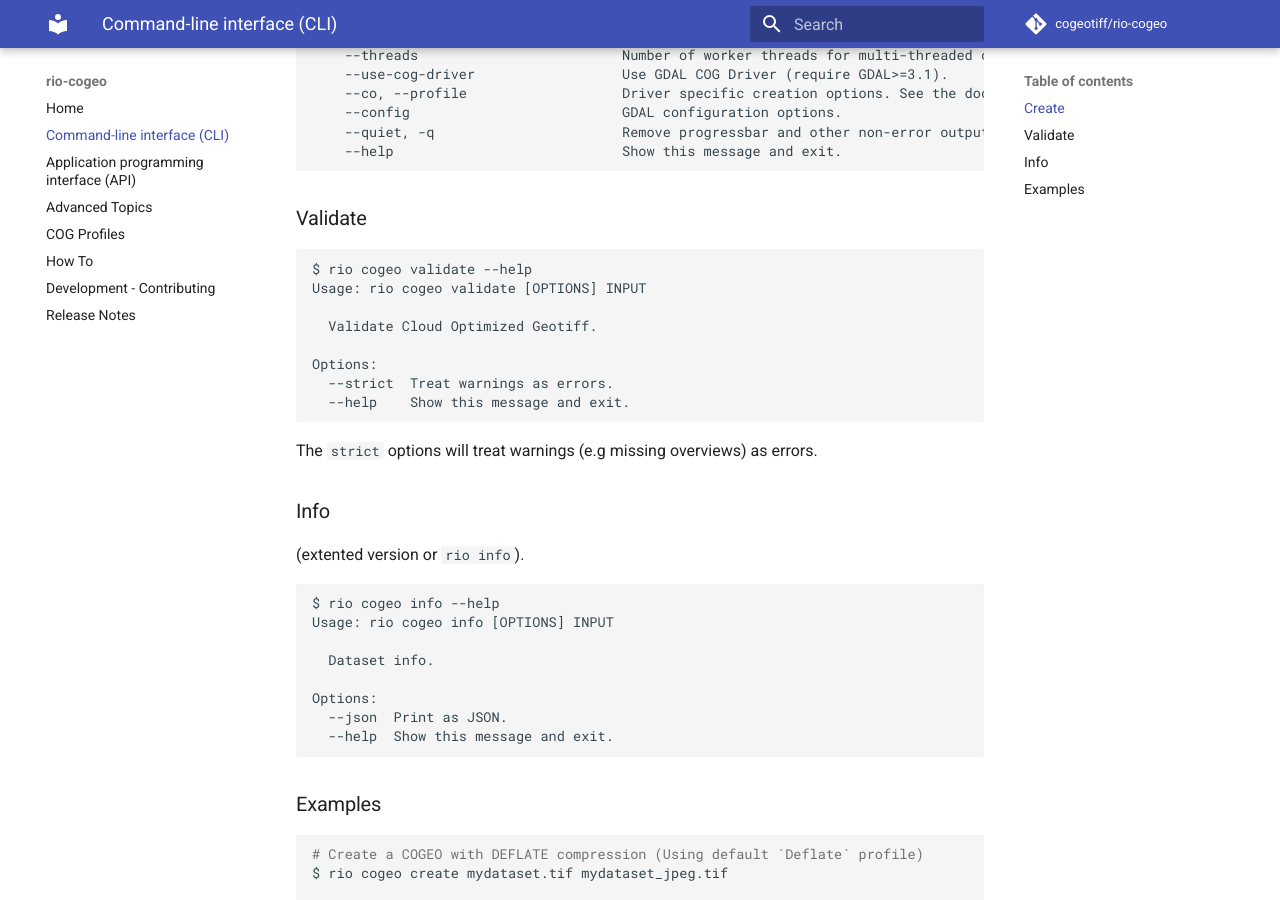
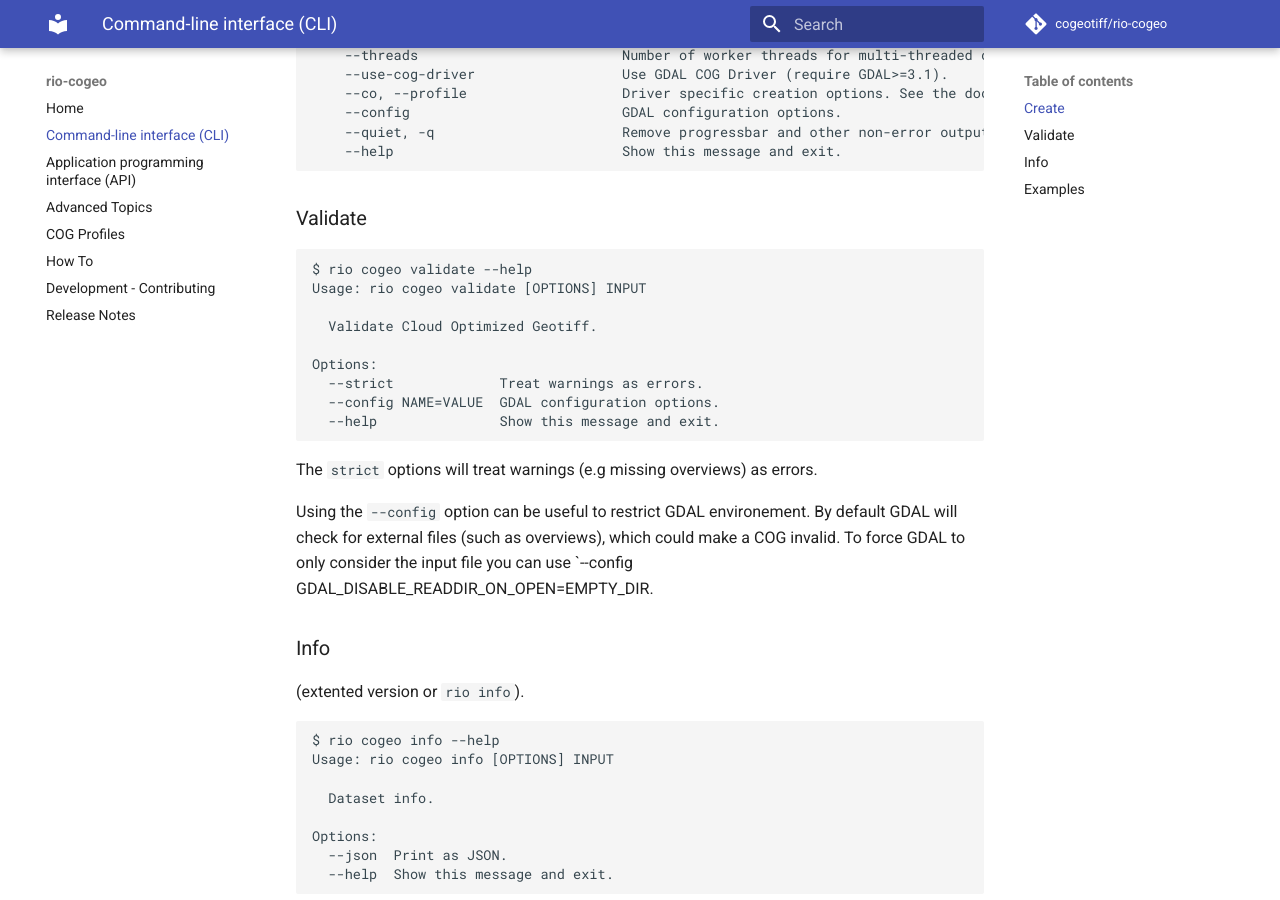
Before and after one commit to cogeotiff/rio-cogeo, an MkDocs documentation site: the page built from docs/CLI.md, in a window 1280 px wide and 900 px high, scrolled down 976 px. Built offline with MkDocs 1.6.1 and Material for MkDocs 9.7.7, drawn with Linux system fonts in a browser that asks for light colours; comment, search, counter and statistics services are not loaded.

Commit message:
update docs

````diff
--- a/docs/CLI.md
+++ b/docs/CLI.md
@@ -58,12 +58,14 @@ Usage: rio cogeo validate [OPTIONS] INPUT
   Validate Cloud Optimized Geotiff.
 
 Options:
-  --strict  Treat warnings as errors.
-  --help    Show this message and exit.
+  --strict             Treat warnings as errors.
+  --config NAME=VALUE  GDAL configuration options.
+  --help               Show this message and exit.
 ```
 
 The `strict` options will treat warnings (e.g missing overviews) as errors.
 
+Using the `--config` option can be useful to restrict GDAL environement. By default GDAL will check for external files (such as overviews), which could make a COG invalid. To force GDAL to only consider the input file you can use `--config GDAL_DISABLE_READDIR_ON_OPEN=EMPTY_DIR.
 
 ### Info
 (extented version or `rio info`).
````
Also changed, not shown: CHANGES.md (+15 -0 lines).
